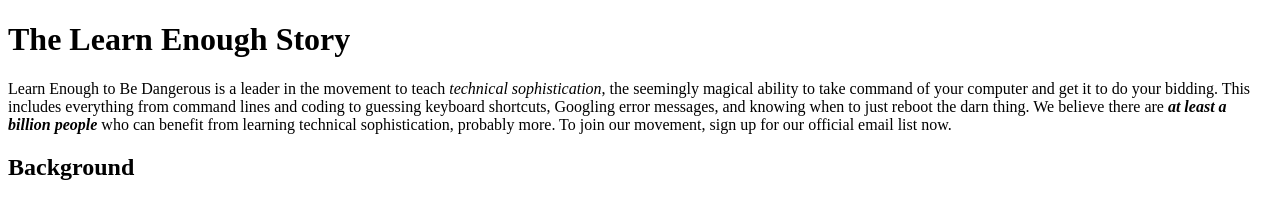
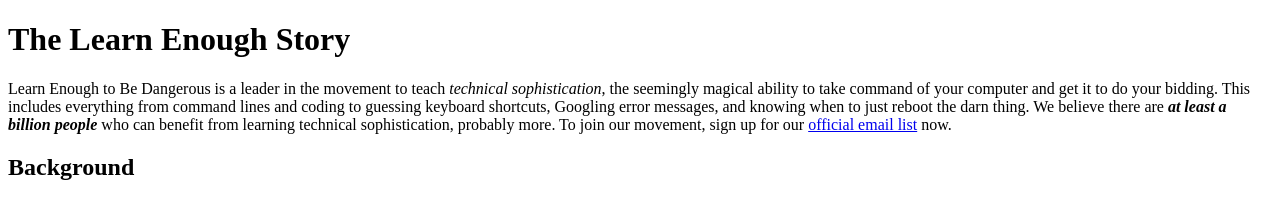
Before and after one commit to QFanatic/sample_website, a plain HTML site: page index.html in a window 1280 px wide. Shown: the top 198 px of the page. Drawn offline with Linux system fonts and the light colour scheme.

Commit message:
Add tag for email

```diff
--- a/index.html
+++ b/index.html
@@ -8,7 +8,7 @@
   <body>
     <h1>The Learn Enough Story</h1>
     <p>
-      Learn Enough to Be Dangerous is a leader in the movement to teach <em>technical sophistication</em>, the seemingly magical ability to take command of your computer and get it to do your bidding. This includes everything from command lines and coding to guessing keyboard shortcuts, Googling error messages, and knowing when to just reboot the darn thing. We believe there are <strong><em>at least a billion people</em></strong> who can benefit from learning technical sophistication, probably more. To join our movement, sign up for our official email list now.
+      Learn Enough to Be Dangerous is a leader in the movement to teach <em>technical sophistication</em>, the seemingly magical ability to take command of your computer and get it to do your bidding. This includes everything from command lines and coding to guessing keyboard shortcuts, Googling error messages, and knowing when to just reboot the darn thing. We believe there are <strong><em>at least a billion people</em></strong> who can benefit from learning technical sophistication, probably more. To join our movement, sign up for our <a href="http://learnenough.com/email">official email list</a> now.
     </p>
     <h2>Background</h2>
     <h2>Founders</h2>
```
